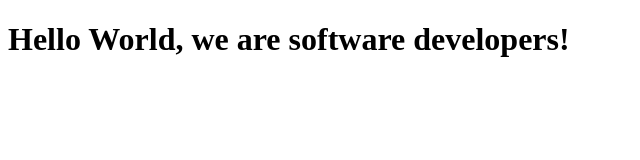
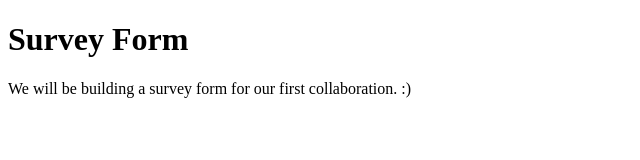
Before and after one commit to MattGomb/collab-1, a plain HTML site: page index.html in a window 1280 px wide. Shown: the whole page, without its empty margins (0-640 px from the left). Drawn offline with Linux system fonts and the light colour scheme.

Commit message:
added title and description

```diff
--- a/index.html
+++ b/index.html
@@ -8,7 +8,9 @@
 
   <body>
     <script src="https://cdn.freecodecamp.org/testable-projects-fcc/v1/bundle.js"></script>
-    <h1>Hello World, we are software developers!</h1>
+
+    <h1 id="title">Survey Form</h1>
+    <p id="description">We will be building a survey form for our first collaboration. :)</p>
     <!--
 
     Hello Camper!
```
